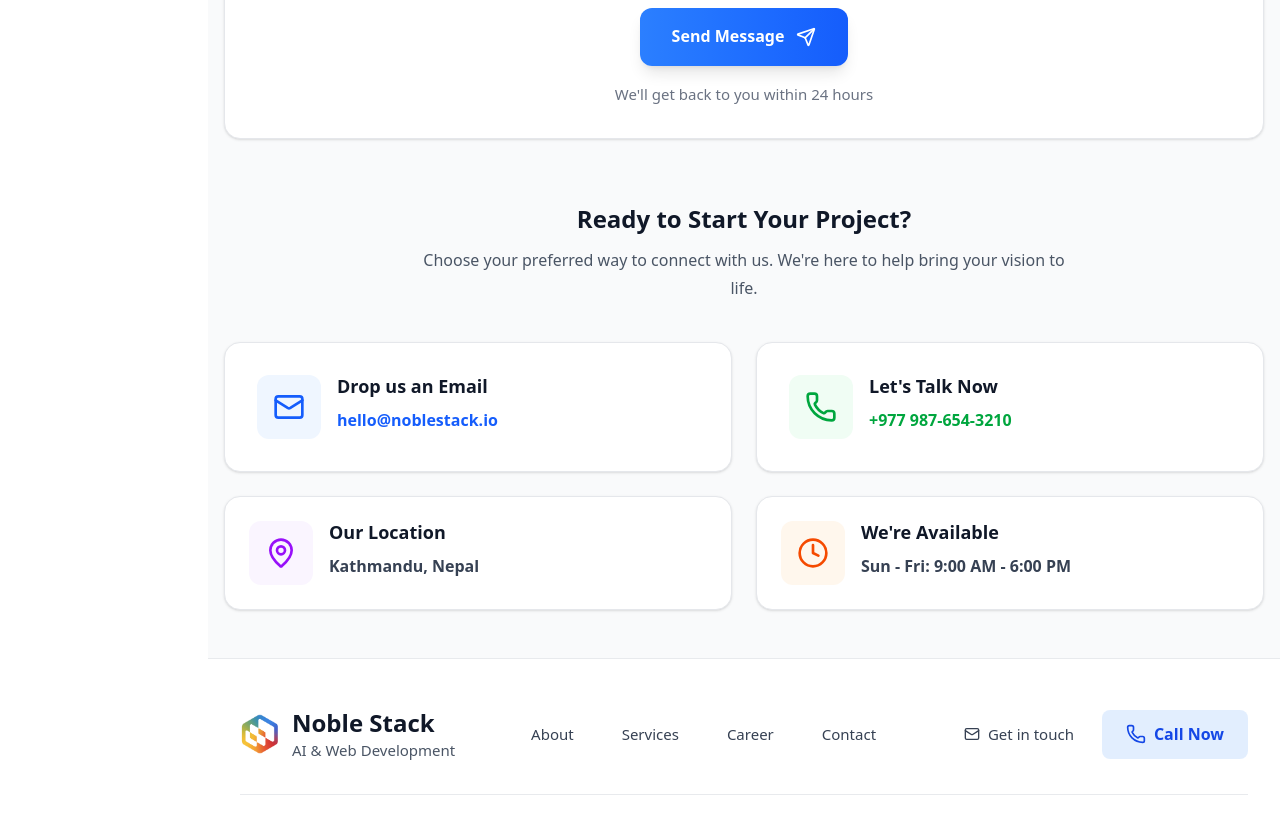
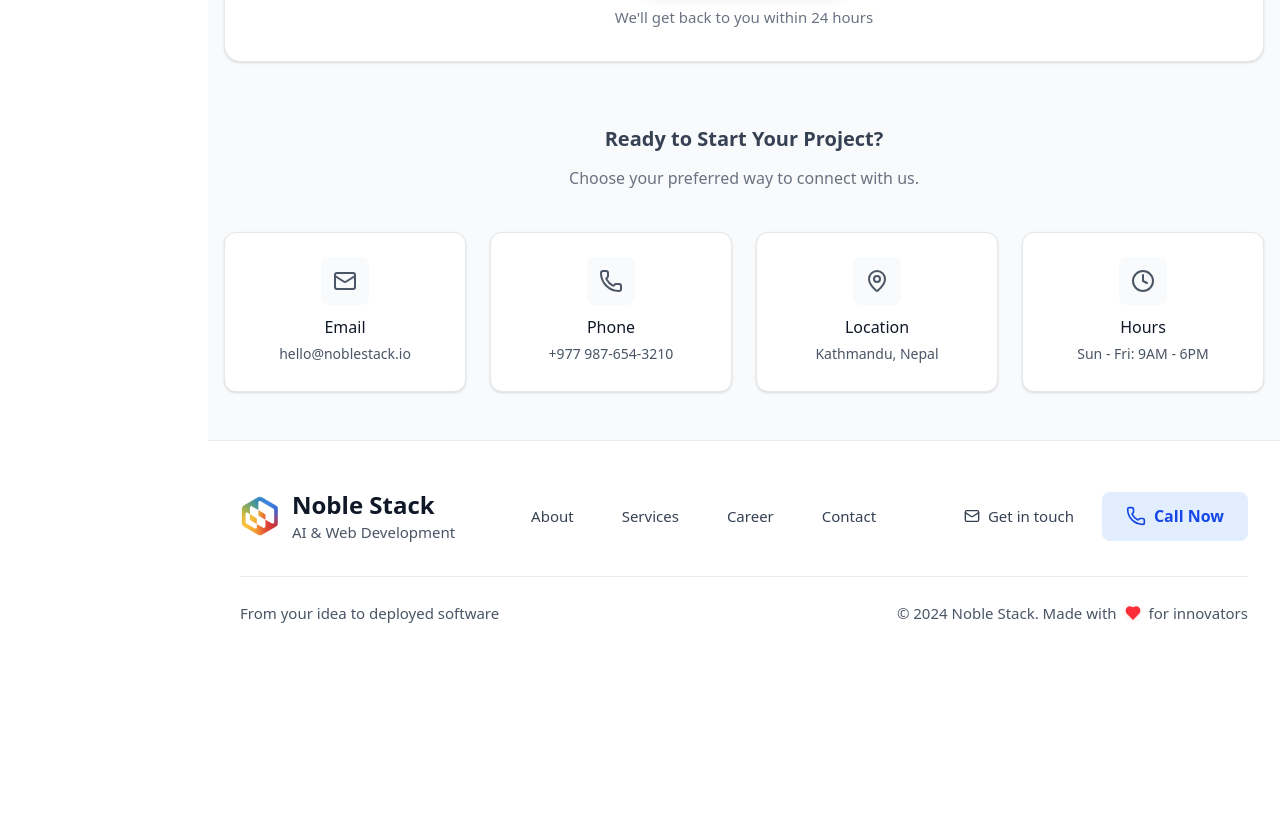
Before and after one commit to om202/NobleStack, a Next.js app: page /Contact in a window 1280 px wide. Shown: the part 980-1800 px from the top of the page. After the commit the page ends 1653 px from the top, so only its background shows below. Built offline with nearby package versions, Linux system fonts and the light colour scheme.

Commit message:
Enhance Career and Contact pages with new icons and improved layout for better user engagement. Update Services page to use gradient backgrounds for visual appeal.

```diff
--- a/src/app/Career/page.tsx
+++ b/src/app/Career/page.tsx
@@ -1,6 +1,6 @@
 "use client";
 
-import { Send, Upload } from "lucide-react";
+import { Send, Upload, FileText } from "lucide-react";
 import { useState } from "react";
 
 export default function Career() {
@@ -51,14 +51,13 @@ export default function Career() {
 
           {/* Application Form */}
           <div className="bg-white rounded-2xl p-6 sm:p-8 shadow-sm border border-gray-200">
-                          <div className="text-center mb-6 sm:mb-8">
-                <h3 className="text-xl sm:text-2xl md:text-2xl font-bold text-gray-900 mb-4 sm:mb-6">
-                  Submit Your Application
-                </h3>
-                <p className="text-base sm:text-lg text-gray-600 max-w-2xl mx-auto">
-                Ready to join our team? Fill out the form below and let&apos;s
-                start the conversation.
-              </p>
+                          <div className="text-center mb-10 sm:mb-12">
+                <div className="flex items-center justify-center gap-2 mb-2">
+                  <FileText className="w-6 h-6 text-gray-500" />
+                  <h3 className="text-xl font-semibold text-gray-700">
+                    Application Form
+                  </h3>
+                </div>
             </div>
 
             <form
--- a/src/app/Contact/page.tsx
+++ b/src/app/Contact/page.tsx
@@ -6,97 +6,11 @@ import {
   Phone,
   MapPin,
   Clock,
+  MessageSquare,
 } from "lucide-react";
 import { useState } from "react";
 
-// Contact Card Component
-interface ContactCardProps {
-  icon: React.ReactNode;
-  title: string;
-  content: string;
-  href?: string;
-  colorScheme: 'blue' | 'green' | 'purple' | 'orange';
-  isClickable?: boolean;
-}
 
-const ContactCard: React.FC<ContactCardProps> = ({
-  icon,
-  title,
-  content,
-  href,
-  colorScheme,
-  isClickable = false
-}) => {
-  const colorClasses = {
-    blue: {
-      bg: 'bg-blue-50',
-      hoverBg: 'group-hover:bg-blue-100',
-      text: 'text-blue-600',
-      hoverText: 'group-hover:text-blue-600',
-      contentText: 'text-blue-600 group-hover:text-blue-700',
-      border: 'hover:border-blue-300'
-    },
-    green: {
-      bg: 'bg-green-50',
-      hoverBg: 'group-hover:bg-green-100',
-      text: 'text-green-600',
-      hoverText: 'group-hover:text-green-600',
-      contentText: 'text-green-600 group-hover:text-green-700',
-      border: 'hover:border-green-300'
-    },
-    purple: {
-      bg: 'bg-purple-50',
-      hoverBg: '',
-      text: 'text-purple-600',
-      hoverText: '',
-      contentText: 'text-gray-700',
-      border: ''
-    },
-    orange: {
-      bg: 'bg-orange-50',
-      hoverBg: '',
-      text: 'text-orange-600',
-      hoverText: '',
-      contentText: 'text-gray-700',
-      border: ''
-    }
-  };
-
-  const colors = colorClasses[colorScheme];
-
-  const cardContent = (
-    <div className="flex items-start gap-4">
-      <div className={`p-4 ${colors.bg} rounded-xl ${colors.hoverBg} transition-colors duration-300`}>
-        {icon}
-      </div>
-      <div className="flex-1">
-        <h4 className={`font-bold text-gray-900 mb-2 text-lg ${colors.hoverText} transition-colors duration-300`}>
-          {title}
-        </h4>
-        <p className={`font-semibold ${colors.contentText}`}>
-          {content}
-        </p>
-      </div>
-    </div>
-  );
-
-  if (isClickable && href) {
-    return (
-      <a
-        href={href}
-        className={`group bg-white rounded-2xl p-8 shadow-sm border border-gray-200 hover:shadow-lg ${colors.border} transition-all duration-300 transform hover:-translate-y-1`}
-      >
-        {cardContent}
-      </a>
-    );
-  }
-
-  return (
-    <div className="bg-white rounded-2xl p-6 shadow-sm border border-gray-200">
-      {cardContent}
-    </div>
-  );
-};
 
 export default function Contact() {
   const [formData, setFormData] = useState({
@@ -140,14 +54,13 @@ export default function Contact() {
 
           {/* Contact Form */}
           <div className="bg-white rounded-2xl p-6 sm:p-8 shadow-sm border border-gray-200">
-                          <div className="text-center mb-6 sm:mb-8">
-                <h3 className="text-xl sm:text-2xl md:text-2xl font-bold text-gray-900 mb-4 sm:mb-6">
-                  Send us a Message
-                </h3>
-                <p className="text-base sm:text-lg text-gray-600 max-w-2xl mx-auto">
-                Have a project in mind? We&apos;d love to hear from you.
-                Fill out the form below and let&apos;s start the conversation.
-              </p>
+                          <div className="text-center mb-10 sm:mb-12">
+                <div className="flex items-center justify-center gap-2 mb-2">
+                  <MessageSquare className="w-6 h-6 text-gray-500" />
+                  <h3 className="text-xl font-semibold text-gray-700">
+                    Send us a Message
+                  </h3>
+                </div>
             </div>
 
             <form onSubmit={handleSubmit} className="space-y-4 sm:space-y-6 max-w-4xl mx-auto">
@@ -267,53 +180,59 @@ export default function Contact() {
           {/* Contact Information Cards */}
           <div className="mt-10 sm:mt-16">
             <div className="text-center mb-6 sm:mb-10">
-              <h3 className="text-2xl font-bold text-gray-900 mb-3">
+              <h3 className="text-xl font-semibold text-gray-700 mb-3">
                 Ready to Start Your Project?
               </h3>
-              <p className="text-gray-600 max-w-2xl mx-auto">
-                Choose your preferred way to connect with us. We&apos;re here to help bring your vision to life.
+              <p className="text-gray-500 max-w-2xl mx-auto">
+                Choose your preferred way to connect with us.
               </p>
             </div>
 
-            <div className="grid grid-cols-1 md:grid-cols-2 gap-4 sm:gap-6">
-              <ContactCard
-                icon={<Mail className="w-8 h-8 text-blue-600" />}
-                title="Drop us an Email"
-                content="hello@noblestack.io"
-                href="mailto:hello@noblestack.io"
-                colorScheme="blue"
-                isClickable={true}
-              />
+            <div className="grid grid-cols-1 md:grid-cols-2 lg:grid-cols-4 gap-4 sm:gap-6">
+              <div className="bg-white rounded-xl p-6 shadow-sm border border-gray-200 hover:shadow-md transition-shadow duration-300">
+                <a href="mailto:hello@noblestack.io" className="block">
+                  <div className="flex flex-col items-center text-center">
+                    <div className="p-3 bg-gray-50 rounded-lg mb-3">
+                      <Mail className="w-6 h-6 text-gray-600" />
+                    </div>
+                    <h4 className="font-medium text-gray-900 mb-1">Email</h4>
+                    <p className="text-sm text-gray-600">hello@noblestack.io</p>
+                  </div>
+                </a>
+              </div>
 
-              <ContactCard
-                icon={<Phone className="w-8 h-8 text-green-600" />}
-                title="Let's Talk Now"
-                content="+977 987-654-3210"
-                href="tel:+9779876543210"
-                colorScheme="green"
-                isClickable={true}
-              />
+              <div className="bg-white rounded-xl p-6 shadow-sm border border-gray-200 hover:shadow-md transition-shadow duration-300">
+                <a href="tel:+9779876543210" className="block">
+                  <div className="flex flex-col items-center text-center">
+                    <div className="p-3 bg-gray-50 rounded-lg mb-3">
+                      <Phone className="w-6 h-6 text-gray-600" />
+                    </div>
+                    <h4 className="font-medium text-gray-900 mb-1">Phone</h4>
+                    <p className="text-sm text-gray-600">+977 987-654-3210</p>
+                  </div>
+                </a>
+              </div>
+
+              <div className="bg-white rounded-xl p-6 shadow-sm border border-gray-200">
+                <div className="flex flex-col items-center text-center">
+                  <div className="p-3 bg-gray-50 rounded-lg mb-3">
+                    <MapPin className="w-6 h-6 text-gray-600" />
+                  </div>
+                  <h4 className="font-medium text-gray-900 mb-1">Location</h4>
+                  <p className="text-sm text-gray-600">Kathmandu, Nepal</p>
+                </div>
+              </div>
+
+              <div className="bg-white rounded-xl p-6 shadow-sm border border-gray-200">
+                <div className="flex flex-col items-center text-center">
+                  <div className="p-3 bg-gray-50 rounded-lg mb-3">
+                    <Clock className="w-6 h-6 text-gray-600" />
+                  </div>
+                  <h4 className="font-medium text-gray-900 mb-1">Hours</h4>
+                  <p className="text-sm text-gray-600">Sun - Fri: 9AM - 6PM</p>
+                </div>
+              </div>
             </div>
-
-            {/* Secondary Info Cards */}
-            <div className="grid grid-cols-1 md:grid-cols-2 gap-4 sm:gap-6 mt-4 sm:mt-6">
-              <ContactCard
-                icon={<MapPin className="w-8 h-8 text-purple-600" />}
-                title="Our Location"
-                content="Kathmandu, Nepal"
-                colorScheme="purple"
-                isClickable={false}
-              />
-
-              <ContactCard
-                icon={<Clock className="w-8 h-8 text-orange-600" />}
-                title="We're Available"
-                content="Sun - Fri: 9:00 AM - 6:00 PM"
-                colorScheme="orange"
-                isClickable={false}
-              />
-            </div>
-
 
           </div>
 
--- a/src/app/Services/page.tsx
+++ b/src/app/Services/page.tsx
@@ -212,7 +212,7 @@ export default function Services() {
               {process.map((step, index) => (
                 <div key={index} className="flex flex-col items-center">
                   <div className="relative mb-4 sm:mb-6">
-                    <div className="w-20 h-20 bg-blue-600 rounded-lg flex items-center justify-center shadow-md">
+                    <div className="w-20 h-20 bg-gradient-to-br from-blue-500 to-blue-600 rounded-lg flex items-center justify-center shadow-md">
                       <span className="text-2xl font-bold text-white">
                         {step.step}
                       </span>
@@ -230,7 +230,7 @@ export default function Services() {
                   {/* Vertical Arrow for Mobile */}
                   {index < process.length - 1 && (
                     <div className="mt-8 mb-4">
-                      <div className="bg-blue-600 rounded-full p-2">
+                      <div className="bg-gradient-to-br from-gray-500 to-gray-600 rounded-full p-2">
                         <ArrowRight className="w-5 h-5 text-white transform rotate-90" />
                       </div>
                     </div>
@@ -245,7 +245,7 @@ export default function Services() {
                 {process.map((step, index) => (
                   <div key={index} className="text-center relative">
                     <div className="relative mb-6">
-                      <div className="w-20 h-20 bg-blue-600 rounded-lg flex items-center justify-center mx-auto shadow-md">
+                      <div className="w-20 h-20 bg-gradient-to-br from-blue-500 to-blue-600 rounded-lg flex items-center justify-center mx-auto shadow-md">
                         <span className="text-2xl font-bold text-white">
                           {step.step}
                         </span>
@@ -254,7 +254,7 @@ export default function Services() {
                       {/* Connecting Arrow */}
                       {index < process.length - 1 && (
                         <div className="absolute top-1/2 left-full transform -translate-y-1/2 w-12 flex items-center justify-center">
-                          <div className="bg-blue-600 rounded-full p-2">
+                          <div className="bg-gradient-to-br from-gray-500 to-gray-600 rounded-full p-2">
                             <ArrowRight className="w-5 h-5 text-white" />
                           </div>
                         </div>
```
